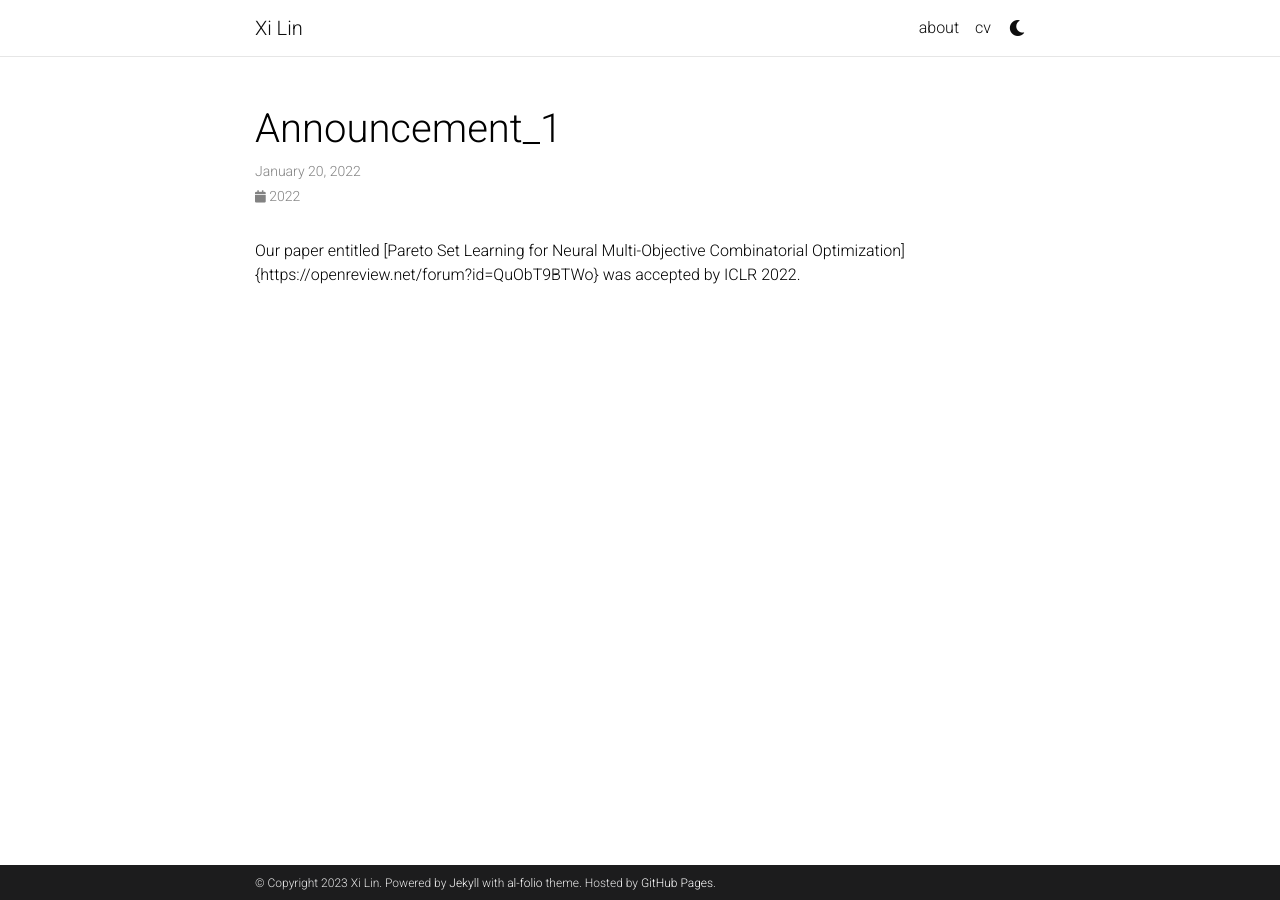
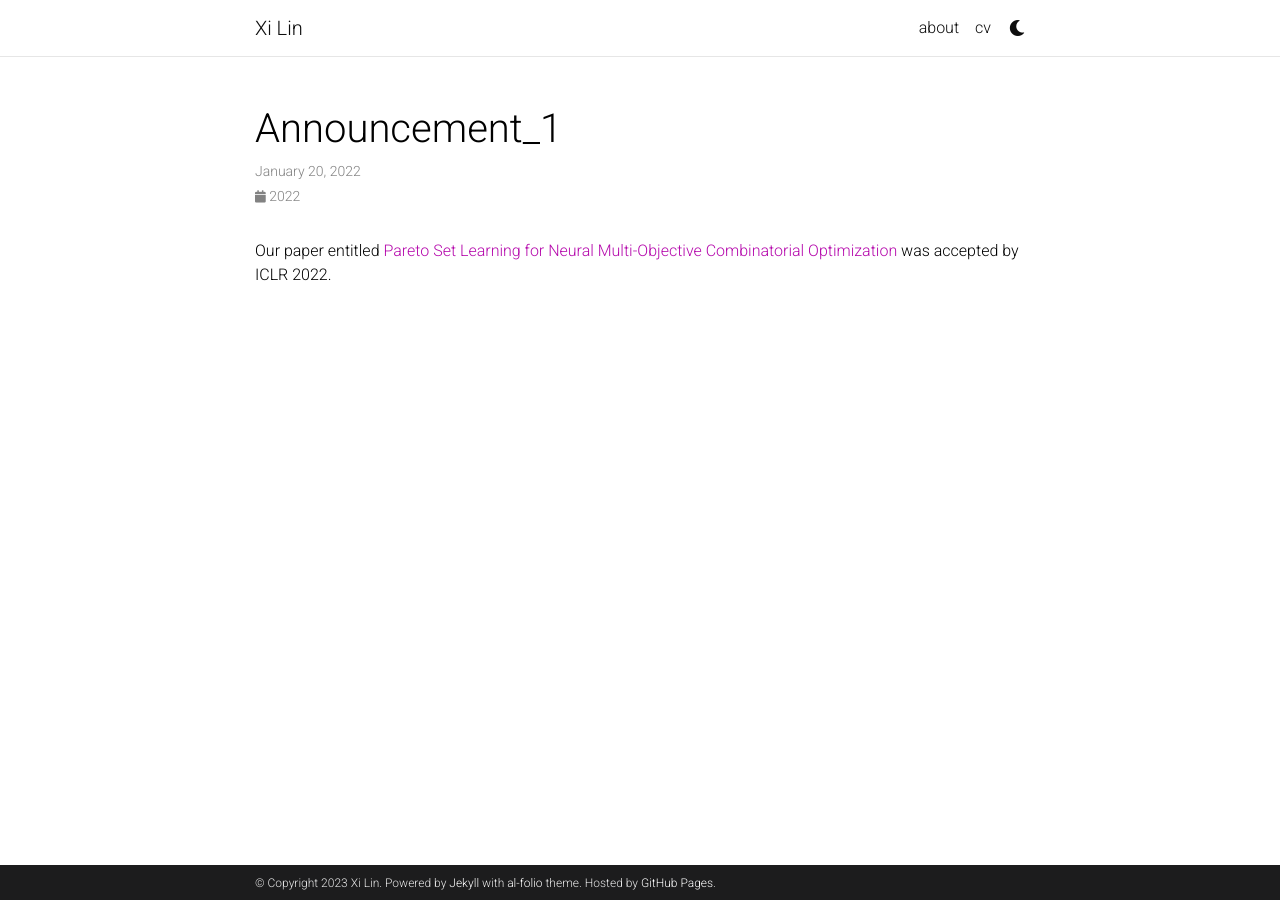
Before and after one commit to Xi-L/Xi-L.github.io, a Jekyll site: the page built from _news/announcement_1.md, in a window 1280 px wide. Built offline with Jekyll 4.4.1, drawn with Linux system fonts in a browser that asks for light colours; comment, search, counter and statistics services are not loaded; a style sheet for code colours, icons or effects is not loaded.

Commit message:
Update announcement_1.md

```diff
--- a/_news/announcement_1.md
+++ b/_news/announcement_1.md
@@ -5,4 +5,4 @@ inline: true
 related_posts: false
 ---
 
-Our paper entitled [Pareto Set Learning for Neural Multi-Objective Combinatorial Optimization]{https://openreview.net/forum?id=QuObT9BTWo} was accepted by ICLR 2022.
+Our paper entitled [Pareto Set Learning for Neural Multi-Objective Combinatorial Optimization](https://openreview.net/forum?id=QuObT9BTWo) was accepted by ICLR 2022.
```
